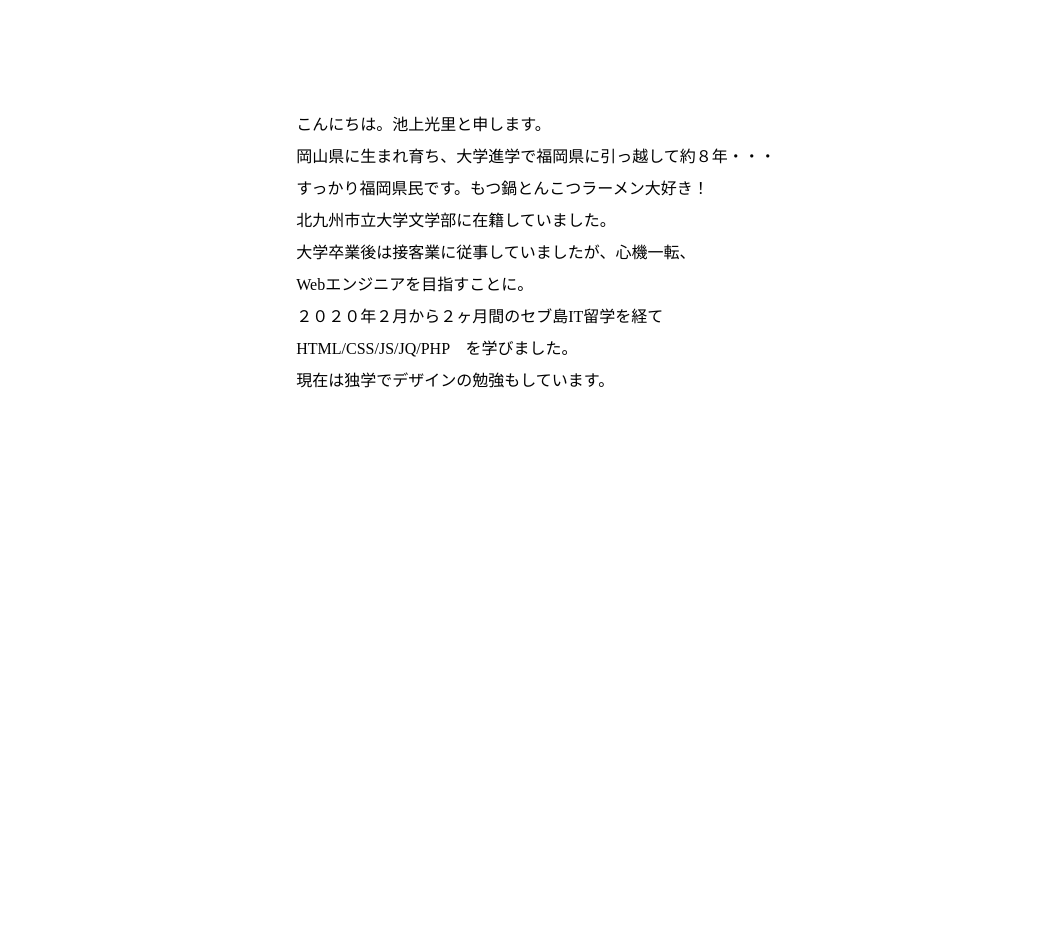
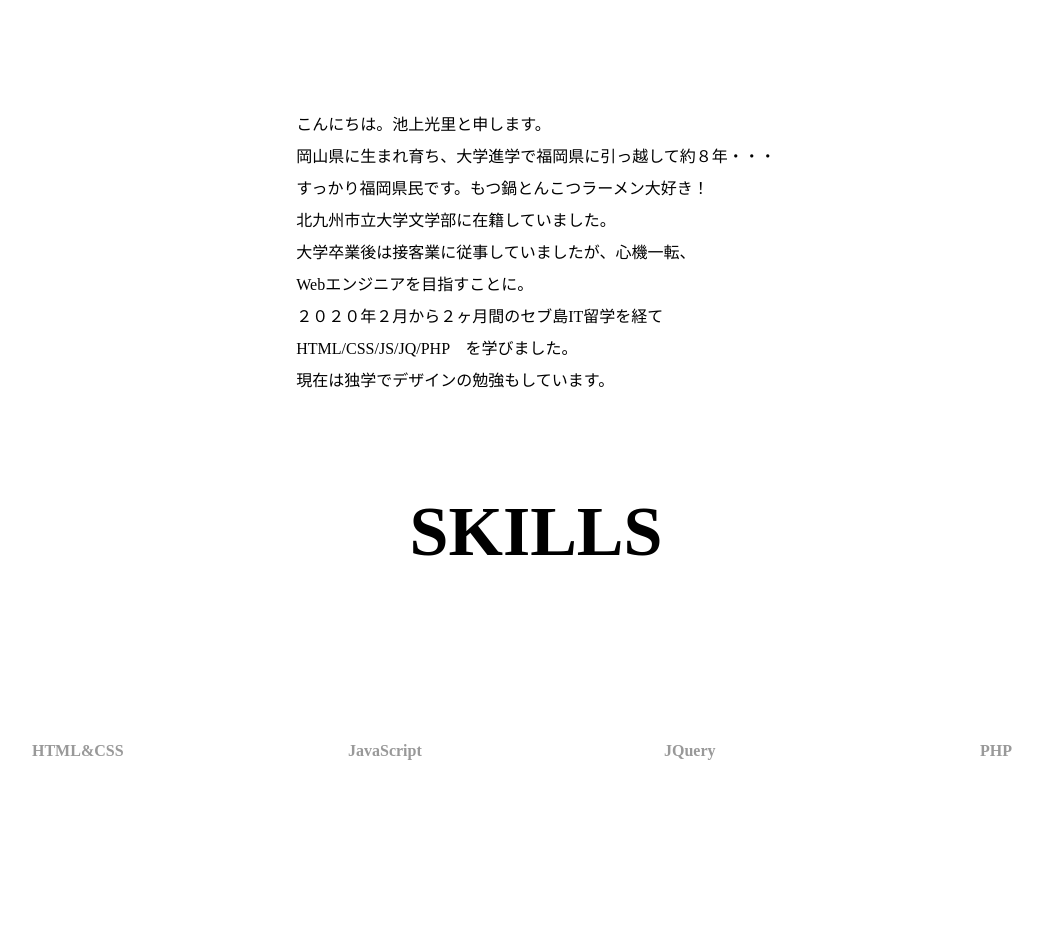
Before and after one commit to akari-ikegami/ABUOT-ME, a plain HTML site: page index.html in a window 1280 px wide. Shown: the part 1333-2268 px from the top of the page, without its empty margins (104-1147 px from the left). Before the commit the page ends 1730 px from the top, so only its background shows below. Drawn offline with Linux system fonts and the light colour scheme.

Commit message:
SKILLS ボタン装飾

```diff
--- a/index.html
+++ b/index.html
@@ -50,14 +50,23 @@
   </div>
 </section>
 
+<!-- SKILLS -->
+<h1>SKILLS</h1>
 
-
-
-
-
-
-<!-- 作品 -->
-
+<div class="skill-contents">
+  <div class="contents-box">
+    <a href="#" class="borderless">HTML&CSS</a>
+  </div>
+  <div class="contents-box">
+    <a href="#" class="borderless">JavaScript</a>
+  </div>
+  <div class="contents-box">
+    <a href="#" class="borderless">JQuery</a>
+  </div>
+  <div class="contents-box">
+    <a href="#" class="borderless">PHP</a>
+  </div>
+</div>
 
 
 
--- a/style.css
+++ b/style.css
@@ -56,3 +56,44 @@ h1{
   text-align: left;
   line-height: 2rem;
 }
+
+/* SKILLS */
+.skill-contents{
+  display: flex;
+  flex-wrap: wrap;
+  /* justify-content: space-between; */
+  justify-content: center;
+}
+
+.contents-box{
+  margin: 30px;
+  padding: 3rem 0;
+  width: 20%;
+}
+
+/* .contents-box:nth-child{
+  margin-right: 0;
+} */
+
+a{
+  text-decoration: none;
+}
+
+/*　ボタン装飾 */
+ @import 'https://fonts.googleapis.com/css?family=Comfortaa:300,400,700&subset=cyrillic,cyrillic-ext,latin-ext';
+* {box-sizing:border-box}
+.borderless {color:#454545;background:transparent;border-width:2px;border-style: solid;border-color: #454545;position:relative;margin:1em;display:inline-block;padding:0.5em 1em;transition:all 0.3s ease-in-out;text-align:center;
+font-family:comfortaa;font-weight:bold}
+.borderless:before, .borderless:after {content:'';display:block;position:absolute;border-color:#454545;box-sizing:border-box;border-style:solid;width:1em;height:1em;transition:all 0.3s ease-in-out}
+.borderless:before {top:-6px;left:-6px;border-width:2px 0 0 2px;z-index:5;}
+.borderless:after {bottom:-6px;right:-6px;border-width:0 2px 2px 0;}
+/* .contents-box{text-align:center;position:relative;margin:auto;} */
+
+.borderless {border-color:rgba(0,0,0,0);color:#999}
+.borderless:hover {border-color:#353535;background-color:transparent;color:#353535}
+.borderless:before, .borderless:after {border-color:transparent;}
+.borderless:hover:before, .borderless:hover:after {width:calc(100% + 12px); height:calc(100% + 12px);border-color:#353535}
+
+.borderless{
+  padding: 80px;
+}
```
